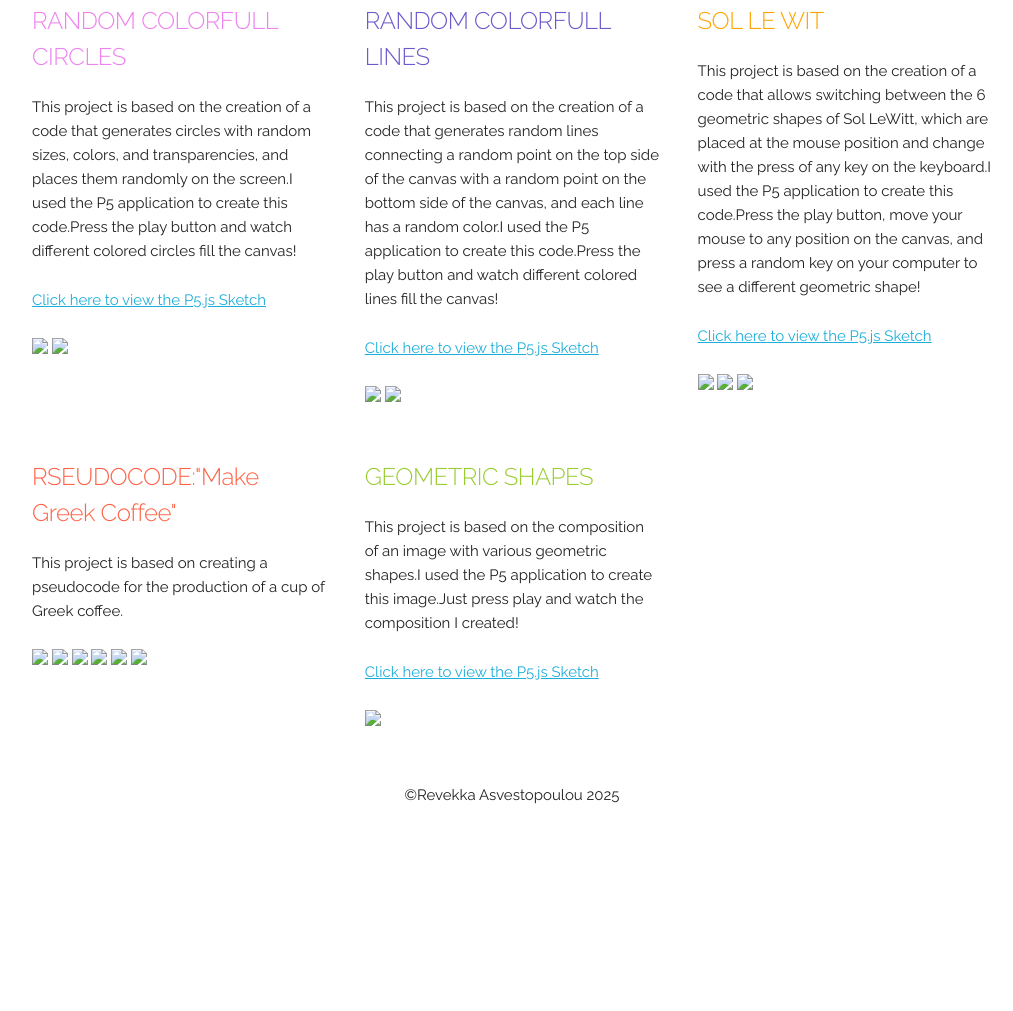
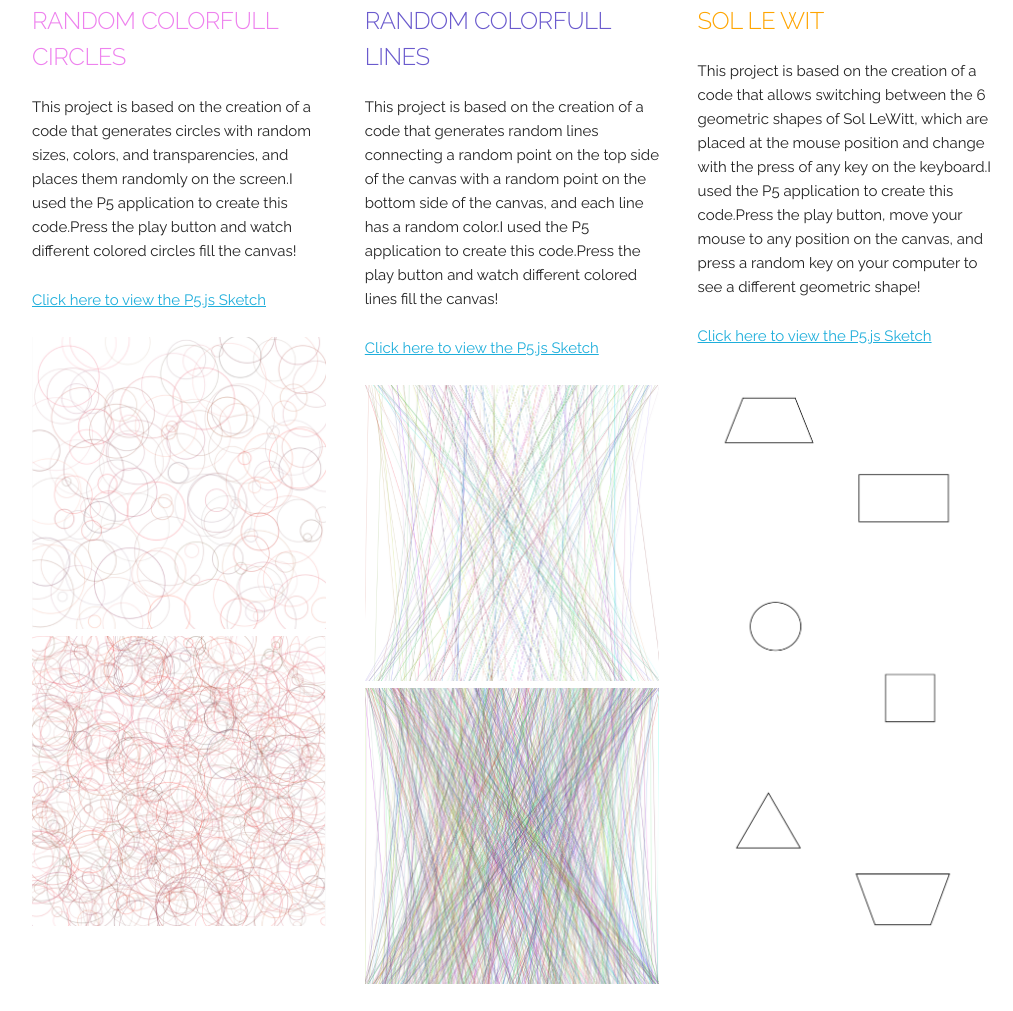
Before and after one commit to Revekka06/Revekka-Projects, a plain HTML site: page index.html in a window 1280 px wide. Shown: the part 509-1520 px from the top of the page, without its empty margins (128-1141 px from the left). Before the commit the page ends 1441 px from the top, so only its background shows below. Drawn offline with nearby package versions, Linux system fonts and the light colour scheme; files that its build step writes are made by us from their sources.

Commit message:
Update index.html

```diff
--- a/index.html
+++ b/index.html
@@ -53,8 +53,8 @@
         <h5 style="color:violet;" >RANDOM COLORFULL CIRCLES</h5>
         <p >This project is based on the creation of a code that generates circles with random sizes, colors, and transparencies, and places them randomly on the screen.I used the P5 application to create this code.Press the play button and watch different colored circles fill the canvas! </p>
         <p><a href="https://editor.p5js.org/Revekka/sketches/bZxq2f9Km"target="_blank">Click here to view the P5.js Sketch</a></p>
-        <img src="images/photo2.png" class="scale-with-grid">
-        <img src="images/photo3.png" class="scale-with-grid">
+        <img src="photo2.png" class="scale-with-grid">
+        <img src="photo3.png" class="scale-with-grid">
       </div>
 
 
@@ -64,8 +64,8 @@
         <h5 style="color:SlateBlue;" >RANDOM COLORFULL LINES</h5>
         <p >This project is based on the creation of a code that generates random lines connecting a random point on the top side of the canvas with a random point on the bottom side of the canvas, and each line has a random color.I used the P5 application to create this code.Press the play button and watch different colored lines fill the canvas! </p>
         <p><a href="https://editor.p5js.org/Revekka/sketches/MCCPjaebu"target="_blank">Click here to view the P5.js Sketch</a></p>
-        <img src="images/photo4.png" class="scale-with-grid">
-        <img src="images/photo5.png" class="scale-with-grid">
+        <img src="photo4.png" class="scale-with-grid">
+        <img src="photo5.png" class="scale-with-grid">
       </div>
 
       <div class="four columns">
@@ -75,9 +75,9 @@
         <p >This project is based on the creation of a code that allows switching between the 6 geometric shapes of Sol LeWitt, which are placed at the mouse position and change with the press of any key on the keyboard.I used the P5 application to create this code.Press the play button, move your mouse to any position on the canvas, and press a random key on your computer to see a different geometric shape! </p>
         <p><a href="https://editor.p5js.org/Revekka/sketches/S_ih6Iz_5"target="_blank">Click here to view the P5.js Sketch</a></p>
 
-        <img src="images/p1.png" class="scale-with-grid">
-        <img src="images/p2.png" class="scale-with-grid">
-        <img src="images/p3.png" class="scale-with-grid">
+        <img src="p1.png" class="scale-with-grid">
+        <img src="p2.png" class="scale-with-grid">
+        <img src="p3.png" class="scale-with-grid">
       </div>
 
     </div>
@@ -90,12 +90,12 @@
 
         <h5 style="color:tomato;">RSEUDOCODE:"Make Greek Coffee"</h5>
         <p>This project is based on creating a pseudocode for the production of a cup of Greek coffee.</p>
-        <img src="images/ψ1.png" class="scale-with-grid" >
-        <img src="images/ψ2.png" class="scale-with-grid" >
-        <img src="images/ψ3.png" class="scale-with-grid" >
-        <img src="images/ψ4.png" class="scale-with-grid" >
-        <img src="images/ψ5.png" class="scale-with-grid" >
-        <img src="images/ψ6.png" class="scale-with-grid" >
+        <img src="c1.png" class="scale-with-grid" >
+        <img src="c2.png" class="scale-with-grid" >
+        <img src="c3.png" class="scale-with-grid" >
+        <img src="c4.png" class="scale-with-grid" >
+        <img src="c5.png" class="scale-with-grid" >
+        <img src="c6.png" class="scale-with-grid" >
       </div>
 
       <div class="four columns">
@@ -103,7 +103,7 @@
         <h5 style="color:yellowgreen;" >GEOMETRIC SHAPES</h5>
         <p>This project is based on the composition of an image with various geometric shapes.I used the P5 application to create this image.Just press play and watch the composition I created! </p>
         <p><a href="https://editor.p5js.org/Revekka/sketches/tZGtydSpo"target="_blank">Click here to view the P5.js Sketch</a></p>
-        <img src="images/photo1.png" class="scale-with-grid">
+        <img src="photo1.png" class="scale-with-grid">
       </div>
 
 
@@ -113,7 +113,7 @@
 
 
     <div class="row one-bottom center">
-      <p>©Revekka Asvestopoulou 2025</p>
+      <p>©Dimitris Papanikolaou 2025</p>
     </div>
 
 
```
